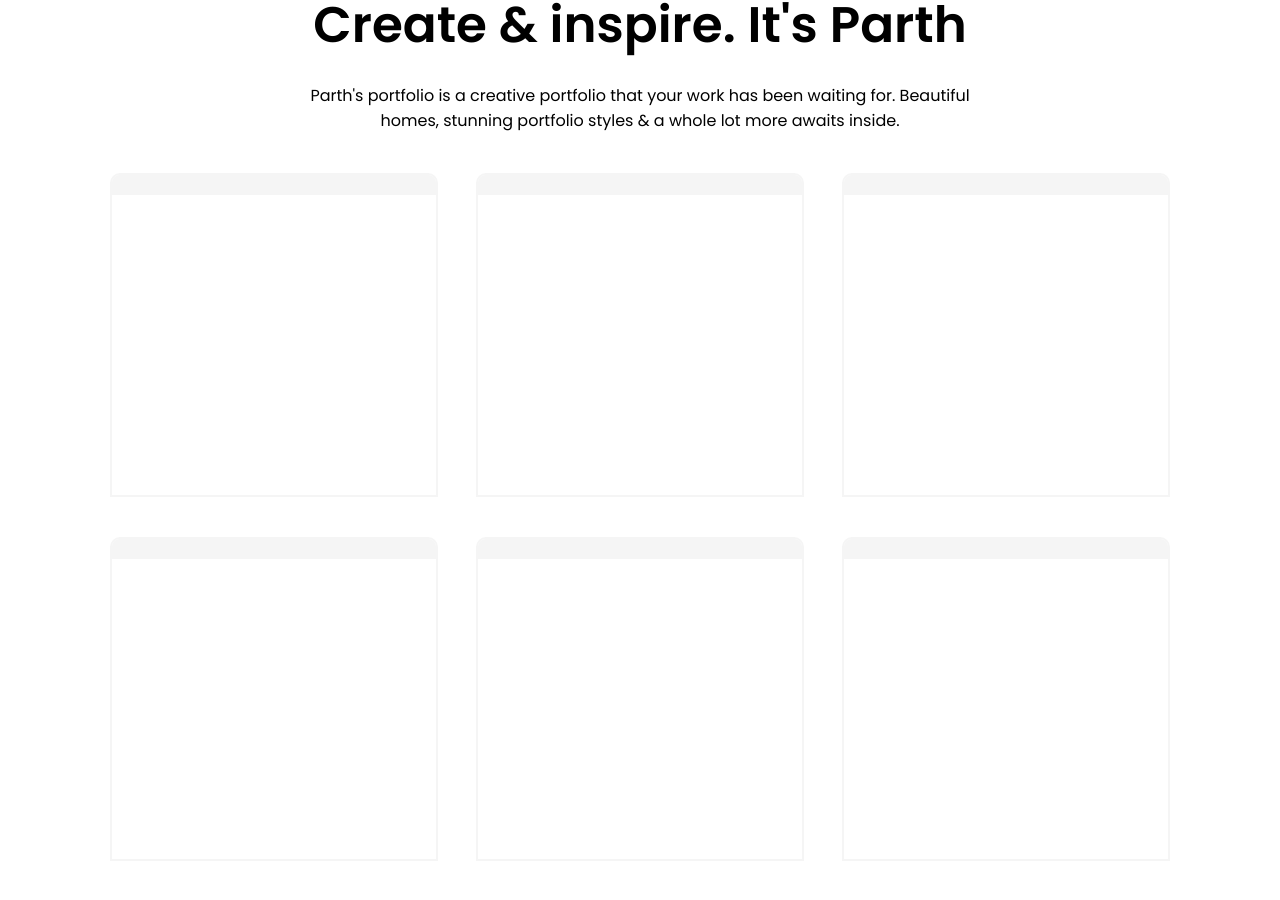
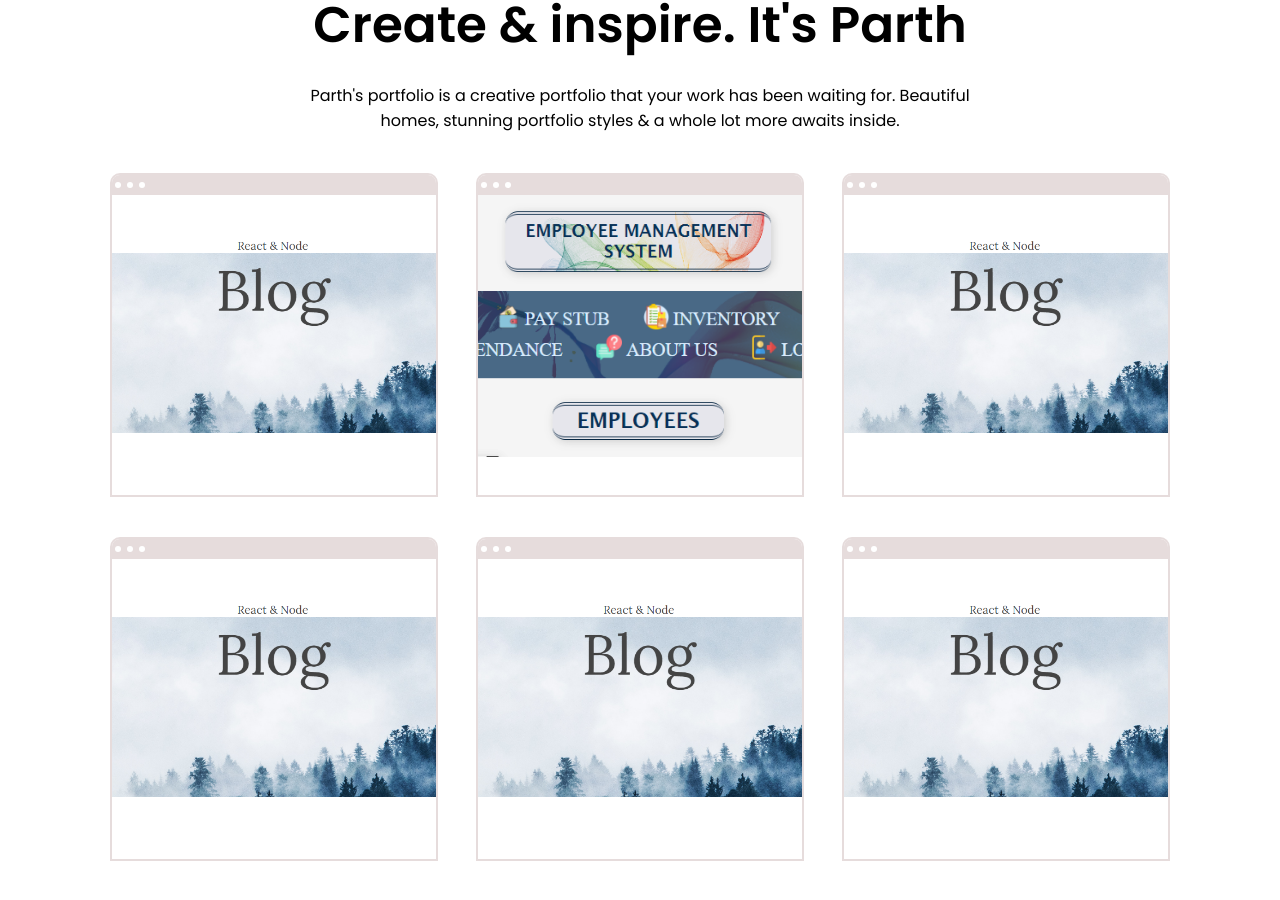
Before and after one commit to Parth8825/portfolio, a React (Create React App) app: page / in a window 1280 px wide. Shown: the part 1662-2562 px from the top of the page. Built offline with nearby package versions, Linux system fonts and the light colour scheme.

Commit message:
product page is completed

```diff
--- a/src/components/product/Product.jsx
+++ b/src/components/product/Product.jsx
@@ -1,7 +1,7 @@
 import React from "react";
 import "./product.css";
 
-const Product = () => {
+const Product = ({ img, link }) => {
   return (
     <div className="p">
       <div className="p-browser">
@@ -9,6 +9,9 @@ const Product = () => {
         <div className="p-circle"></div>
         <div className="p-circle"></div>
       </div>
+      <a href={link} target="_blank" rel="noopener noreferrer">
+        <img src={img} alt="" className="p-img" />
+      </a>
     </div>
   );
 };
--- a/src/components/product/product.css
+++ b/src/components/product/product.css
@@ -2,14 +2,33 @@
   width: 30%;
   height: 40vh;
   margin: 20px 10px;
-  border: 2px solid whitesmoke;
+  border: 2px solid rgb(230, 220, 220);
   border-radius: 10px 10px 0px 0px;
   overflow: hidden;
 }
 
 .p-browser {
   height: 20px;
-  background-color: whitesmoke;
+  background-color: rgb(230, 220, 220);
   display: flex;
   align-items: center;
+  position: sticky;
+  z-index: 2;
 }
+
+.p-circle {
+  width: 6px;
+  height: 6px;
+  border-radius: 50%;
+  margin: 3px;
+  background-color: white;
+}
+
+.p-img {
+  width: 100%;
+  transition: all 10s ease;
+}
+
+.p:hover .p-img {
+  transform: translateY(-100%);
+}
--- a/src/components/productList/ProductList.jsx
+++ b/src/components/productList/ProductList.jsx
@@ -1,6 +1,7 @@
 import React from "react";
 import "./prodcutList.css";
 import Product from "../product/Product";
+import { products } from "../../data";
 
 const ProductList = () => {
   return (
@@ -14,13 +15,9 @@ const ProductList = () => {
         </p>
       </div>
       <div className="pl-list">
-        <Product />
-        <Product />
-        <Product />
-        <Product />
-        <Product />
-        <Product />
-        <Product />
+        {products.map((item) => (
+          <Product key={item.id} img={item.img} link={item.link} />
+        ))}
       </div>
     </div>
   );
--- /dev/null
+++ b/src/data.js
@@ -0,0 +1,32 @@
+export const products = [
+  {
+    id: 1,
+    img: "/images/blogApp.png",
+    link: "https://parthblogapp.herokuapp.com/",
+  },
+  {
+    id: 2,
+    img: "/images/EMSApp.png",
+    link: "https://capstone-project-team-prt.herokuapp.com/login",
+  },
+  {
+    id: 3,
+    img: "/images/blogApp.png",
+    link: "https://parthblogapp.herokuapp.com/",
+  },
+  {
+    id: 4,
+    img: "/images/blogApp.png",
+    link: "https://parthblogapp.herokuapp.com/",
+  },
+  {
+    id: 5,
+    img: "/images/blogApp.png",
+    link: "https://parthblogapp.herokuapp.com/",
+  },
+  {
+    id: 6,
+    img: "/images/blogApp.png",
+    link: "https://parthblogapp.herokuapp.com/",
+  },
+];
```
Also changed, not shown: public/images/EMSApp.png (added), public/images/blogApp.png (added).
